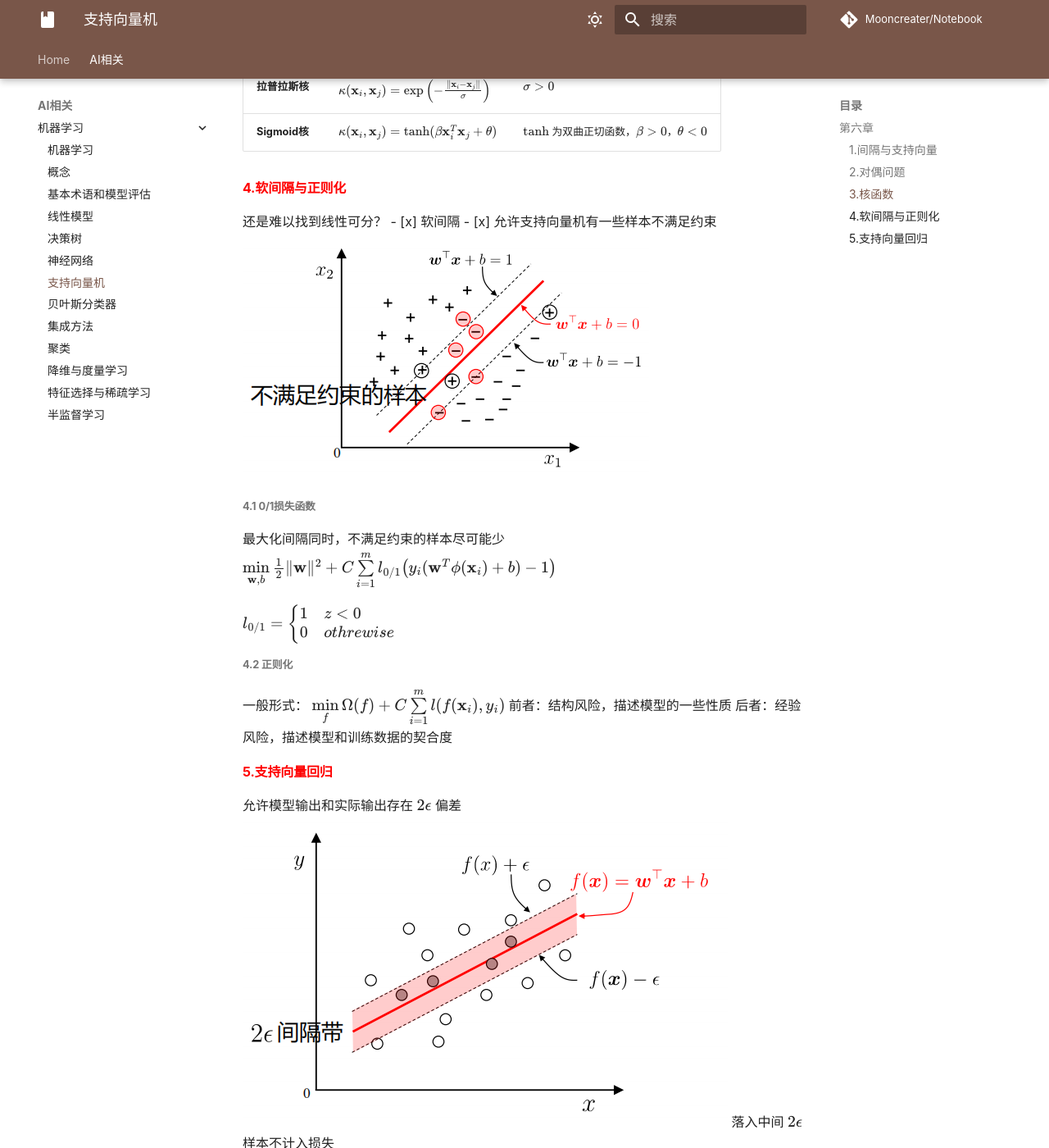
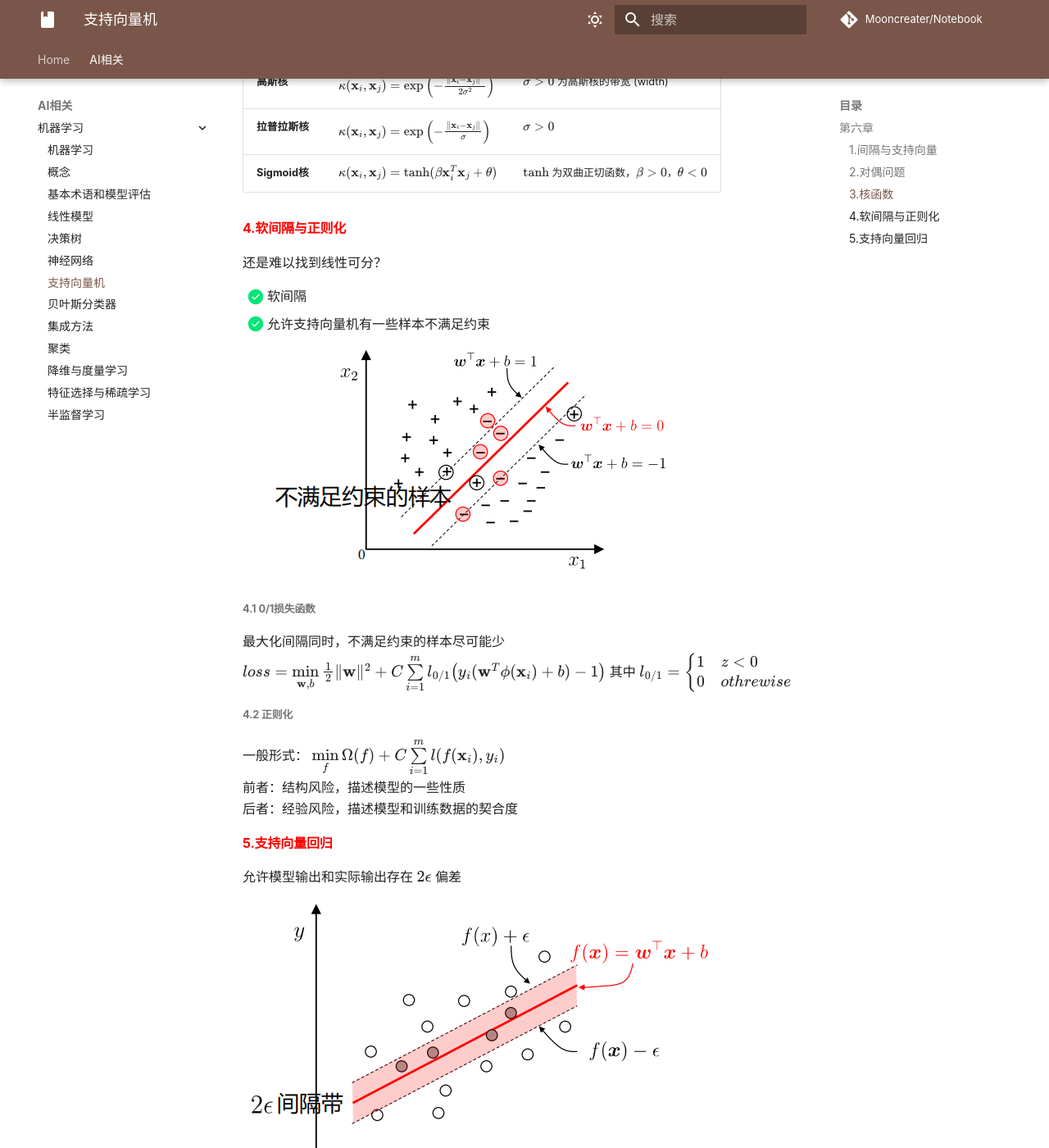
Before and after one commit to Mooncreater/Notebook, an MkDocs documentation site: the page built from docs/notes/perfessional/ML/chapter6.md, in a window 1280 px wide and 1400 px high, scrolled down 2795 px. Shown: the whole window at 82% size. Built offline with MkDocs 1.6.1 and Material for MkDocs 9.7.7, drawn with Linux system fonts in a browser that asks for light colours; nearby versions of some CDN libraries; some web fonts are replaced; library files that are not in the unit come from our copies; comment, search, counter and statistics services are not loaded; a style sheet for code colours, icons or effects is not loaded; some of the changed text lies outside the part shown.

Commit message:
Add comments

```diff
--- a/docs/notes/perfessional/ML/chapter6.md
+++ b/docs/notes/perfessional/ML/chapter6.md
@@ -33,11 +33,12 @@
 #### 2.对偶问题
 
 现在的问题：求 $\frac{1}{2}\|\bm{w}\|$ 最小值 $\iff$ 求 $\frac{1}{2}\|\bm{w}\|^2$ 最小值.
+
 约束条件：$y_i(\bm{w}^T\bm{x}_i +b) \geq 1$ $\iff$ $-(y_i(\bm{w}^T\bm{x}_i +b) - 1)\leq 0$
 ##### 拉格朗日乘子法
 拉格朗日函数： $L(\bm{w},b,\bm{\alpha}) = \frac{1}{2}\|\bm{w}\|^2 - \sum\limits_{i=1}^{m}\alpha_i\big(y_i(\bm{w}^T\bm{x}_i+b)-1\big)$
 
-分别对 $\bm{w}$ , $b$ 求偏导取零有：$\bm{w} = \sum\limits_{i=1}^{m}\alpha_iy_i\bm{x}_i$,$\sum\limits_{i=1}^{m}\alpha_iy_i = 0$.
+分别对 $\bm{w}$ , $b$ 求偏导取零有：$\bm{w} = \sum\limits_{i=1}^{m}\alpha_iy_i\bm{x}_i$ , $\sum\limits_{i=1}^{m}\alpha_iy_i = 0$.
 
 问题转化为：$\min\limits_{\alpha}\frac{1}{2}\sum\limits_{i=1}^{m}\sum\limits_{j=1}^{m}\alpha_i\alpha_jy_iy_j\bm{x}_i^T\bm{x}_j -\sum\limits_{i=1}^{m}\alpha_i$
 
@@ -57,15 +58,15 @@
 现在的约束：$\sum\limits_{i=1}^{m}\alpha_iy_i = 0$
 
 ###### 思路：
-1.选取需要更新的变量 $\alpha_i$ 和 $\alpha_j$
-2.固定其他 $\alpha$ 参数
+1. 选取需要更新的变量 $\alpha_i$ 和 $\alpha_j$
+2. 固定其他 $\alpha$ 参数
 
 #### 3.核函数
 无法找到能划分两类样本的超平面？
 - [x] 映射高维空间
 ![alt text](img/{86F840BF-24E4-4DD1-892F-A33B9CA9CDE1}.png)
 
-观察最终模型：$f(x) = \bm{w}^T\bm{x} + b = \sum\limits_{i=1}^{m}\alpha_i y_i \bm{x}_i^T\bm{x} + b$,仅与内积有关.
+观察最终模型：$f(x) = \bm{w}^T\bm{x} + b = \sum\limits_{i=1}^{m}\alpha_i y_i \bm{x}_i^T\bm{x} + b$ ,仅与内积有关.
 所以将 $\bm{x}$ 映射为 $\phi(\bm{x})$ 也只和 $\phi(\bm{x_i})^T\phi(\bm{x_j})$ 有关
 
 ##### 3.1 基本想法
@@ -83,16 +84,15 @@
 
 #### 4.软间隔与正则化
 还是难以找到线性可分？
+
 - [x] 软间隔
 - [x] 允许支持向量机有一些样本不满足约束
 ![alt text](img/{D4978882-0F8A-45EE-80B2-DD1B426CBA75}.png)
 
 ##### 4.1 0/1损失函数
 
-最大化间隔同时，不满足约束的样本尽可能少
-$\min\limits_{\bm{w},b}\frac{1}{2}\|\bm{w}\|^2 + C\sum\limits_{i=1}^{m}l_{0/1}\big(y_i(\bm{w}^T\phi(\bm{x}_i)+b)-1\big)$
-
-$l_{0/1} = \begin{cases}
+最大化间隔同时，不满足约束的样本尽可能少 $loss =\min\limits_{\bm{w},b}\frac{1}{2}\|\bm{w}\|^2 + C\sum\limits_{i=1}^{m}l_{0/1}\big(y_i(\bm{w}^T\phi(\bm{x}_i)+b)-1\big)$
+其中 $l_{0/1} = \begin{cases}
 1 & z < 0\\
 0  &othrewise
 \end{cases}$
```
Also changed, not shown: docs/notes/perfessional/ML/base.md (+13 -11 lines), docs/notes/perfessional/ML/chapter3.md (+2 -0 lines), docs/notes/perfessional/ML/chapter4.md (+1 -0 lines), docs/notes/perfessional/ML/chapter5.md (+7 -3 lines).
